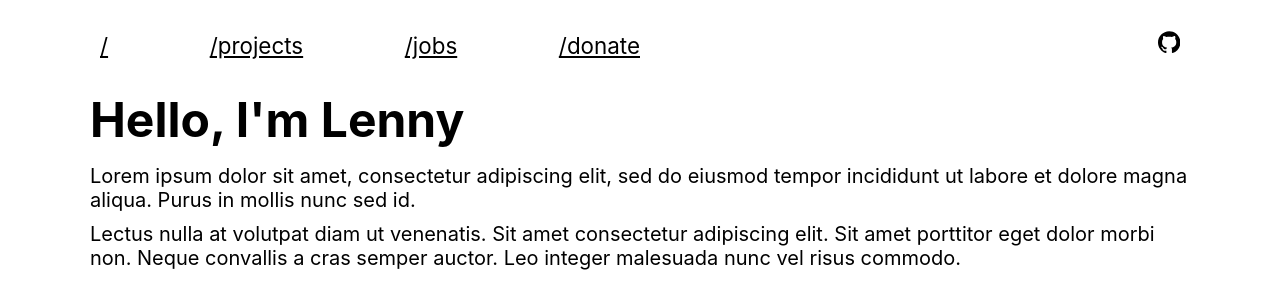
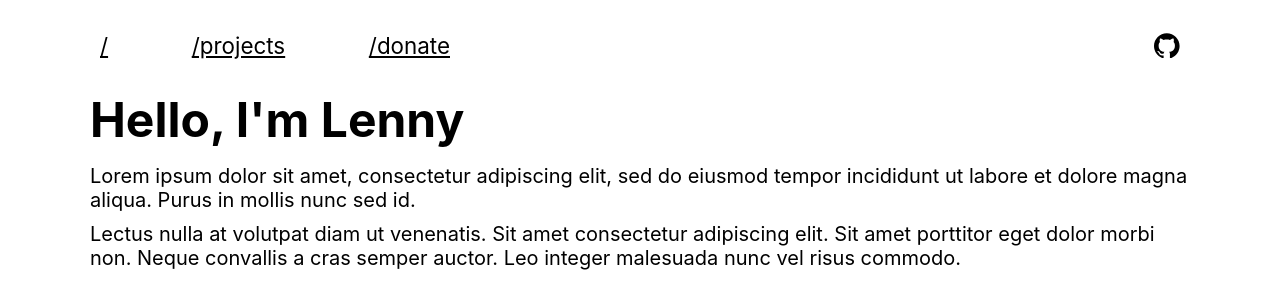
Before and after one commit to leomet07/nextportfolio, a Next.js app: page / in a window 1280 px wide. Shown: the top 308 px of the page. Built offline with nearby package versions, Linux system fonts and the light colour scheme.

Commit message:
Simplify navbar for all view ports

```diff
--- a/components/Navbar.tsx
+++ b/components/Navbar.tsx
@@ -21,20 +21,15 @@ function Navbar() {
 						styles.link_container + " " + styles.additional_link
 					}
 				>
-					<Link href="/jobs">/jobs</Link>
-				</div>
-				<div
-					className={
-						styles.link_container + " " + styles.additional_link
-					}
-				>
 					<Link href="/donate">/donate</Link>
 				</div>
 			</nav>
 			<div id={styles.socials}>
-				<a href="https://github.com/leomet07">
-					<SiGithub />
-				</a>
+				<div id={styles.github_link}>
+					<a href="https://github.com/leomet07">
+						<SiGithub />
+					</a>
+				</div>
 			</div>
 		</div>
 	);
--- a/styles/Navbar.module.css
+++ b/styles/Navbar.module.css
@@ -9,10 +9,23 @@
 	padding-right: 10px;
 	padding-left: 10px;
 }
+#socials {
+	height: 100%;
+	font-size: 1.6rem;
+	display: flex;
+	align-items: center;
+}
+
+#github_link {
+	/* Push github logo down slightly as it renders 7px too high up even when centered */
+	margin-top: 7px;
+}
 
 #navbar {
+	height: 100%;
 	width: 50%;
-	min-width: 280px;
+	min-width: 200px;
+	max-width: 350px;
 	display: flex;
 	align-items: center;
 	justify-content: space-between;
@@ -27,12 +40,3 @@
 		font-size: 1.2rem;
 	}
 }
-
-@media (max-width: 370px) {
-	#navbar {
-		min-width: 100px;
-	}
-	.additional_link {
-		display: none;
-	}
-}
```
